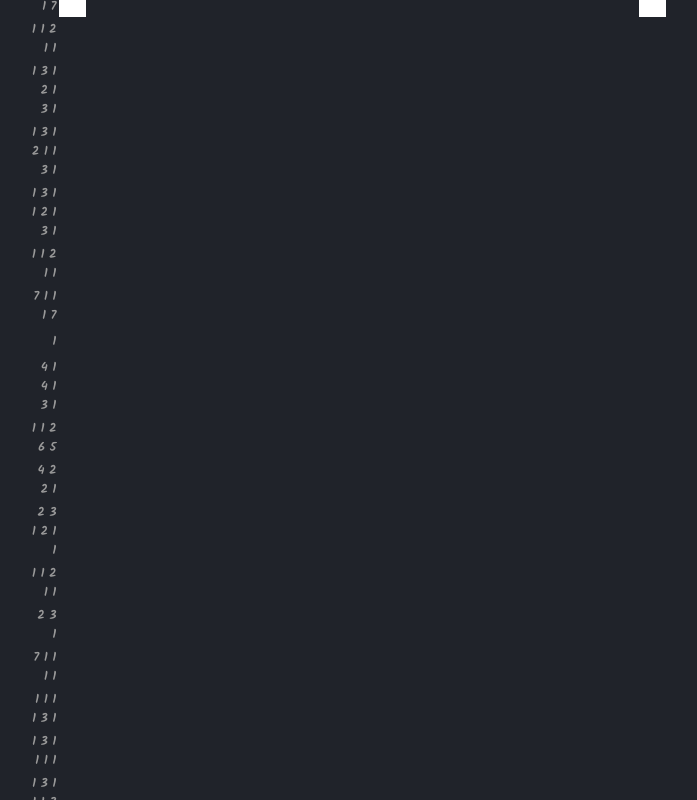
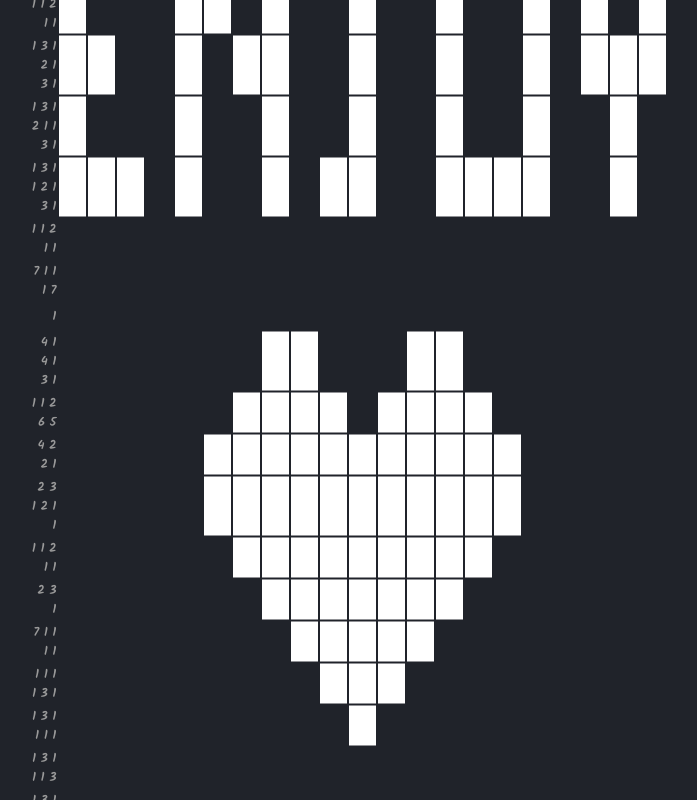
Before and after one commit to geofberard/learning, a React (Create React App) app in the folder front/: page / in a window 1280 px wide. Both pictures are taken after a click on the element "Help !!!!". Shown: the whole page, without its empty margins (292-989 px from the left). Built offline with nearby package versions, Linux system fonts and the light colour scheme.

Commit message:
Final Touch

```diff
--- a/front/src/GameLogin.css
+++ b/front/src/GameLogin.css
@@ -40,3 +40,7 @@
   transform: translate(-50%, -50%);
   background-color: #20232a;
 }
+
+.game-1-help-container button {
+  margin-left: 70px;
+}
--- a/front/src/GameLogin.tsx
+++ b/front/src/GameLogin.tsx
@@ -30,7 +30,7 @@ const GameLogin: React.FC<GameLoginProps> = ({onDone}) => {
             {displayHelp && (
                 <div className="game-1-help-container">
                     <GameLoginHelp/>
-                    <button onClick={() => setDisplayHelp(false)}>Stop</button>
+                    <button onClick={() => setDisplayHelp(false)}>I'm done !!!</button>
                 </div>
             )}
         </div>
--- a/front/src/GameLoginHelp.css
+++ b/front/src/GameLoginHelp.css
@@ -24,5 +24,5 @@
 }
 
 .game-login-help button {
-    margin-left: 42px;
+    margin-left: 70px;
 }
--- a/front/src/GameLoginHelp.tsx
+++ b/front/src/GameLoginHelp.tsx
@@ -27,7 +27,30 @@ const gridCorrection: boolean[][] = [
 ]
 
 const gridInitial: boolean[][] = [
-    [false,true,true,true,true,true,true,true,true,true,true,true,true,true,true,true,true,true,true,true,false],
+    [false,false,false,true,false,true,true,false,true,false,false,false,true,false,false,false,false,true,false,true,false],
+    [false,true,true,true,false,false,true,false,true,true,false,true,true,false,true,true,false,true,false,true,false],
+    [false,false,true,true,false,true,false,false,true,true,false,true,true,false,true,true,false,true,false,false,false],
+    [false,true,true,true,false,true,true,false,true,true,false,true,true,false,true,true,false,true,true,false,true],
+    [false,false,false,true,false,true,true,false,true,false,false,true,true,false,false,false,false,true,true,false,true],
+    [true,true,true,true,true,true,true,true,true,true,true,true,true,true,true,true,true,true,true,true,true],
+    [true,true,true,true,true,true,true,true,true,true,true,true,true,true,true,true,true,true,true,true,true],
+    [true,true,true,true,true,true,true,true,true,true,true,true,true,true,true,true,true,true,true,true,true],
+    [true,true,true,true,true,true,true,false,false,true,true,true,false,false,true,true,true,true,true,true,true],
+    [true,true,true,true,true,true,false,false,false,false,true,false,false,false,false,true,true,true,true,true,true],
+    [true,true,true,true,true,false,false,false,false,false,false,false,false,false,false,false,true,true,true,true,true],
+    [true,true,true,true,true,false,false,false,false,false,false,false,false,false,false,false,true,true,true,true,true],
+    [true,true,true,true,true,true,false,false,false,false,false,false,false,false,false,true,true,true,true,true,true],
+    [true,true,true,true,true,true,true,false,false,false,false,false,false,false,true,true,true,true,true,true,true],
+    [true,true,true,true,true,true,true,true,false,false,false,false,false,true,true,true,true,true,true,true,true],
+    [true,true,true,true,true,true,true,true,true,false,false,false,true,true,true,true,true,true,true,true,true],
+    [true,true,true,true,true,true,true,true,true,true,false,true,true,true,true,true,true,true,true,true,true],
+    [true,true,true,true,true,true,true,true,true,true,true,true,true,true,true,true,true,true,true,true,true],
+    [true,true,true,true,true,true,true,true,true,true,true,true,true,true,true,true,true,true,true,true,true],
+    [true,true,true,true,true,true,true,true,true,true,true,true,true,true,true,true,true,true,true,true,true],
+    [true,true,true,true,true,true,true,true,true,true,true,true,true,true,true,true,true,true,true,true,true],
+]
+
+const cleanGrid: boolean[][] = [
     [true,true,true,true,true,true,true,true,true,true,true,true,true,true,true,true,true,true,true,true,true],
     [true,true,true,true,true,true,true,true,true,true,true,true,true,true,true,true,true,true,true,true,true],
     [true,true,true,true,true,true,true,true,true,true,true,true,true,true,true,true,true,true,true,true,true],
@@ -47,7 +70,8 @@ const gridInitial: boolean[][] = [
     [true,true,true,true,true,true,true,true,true,true,true,true,true,true,true,true,true,true,true,true,true],
     [true,true,true,true,true,true,true,true,true,true,true,true,true,true,true,true,true,true,true,true,true],
     [true,true,true,true,true,true,true,true,true,true,true,true,true,true,true,true,true,true,true,true,true],
-    [false,true,true,true,true,true,true,true,true,true,true,true,true,true,true,true,true,true,true,true,false],
+    [true,true,true,true,true,true,true,true,true,true,true,true,true,true,true,true,true,true,true,true,true],
+    [true,true,true,true,true,true,true,true,true,true,true,true,true,true,true,true,true,true,true,true,true],
 ]
 
 const rowRules: string[] = [
@@ -157,6 +181,7 @@ const GameLoginHelp: React.FC = () => {
                     </tr>
                 ))}
             </table>
+            <button onClick={() => setGridState(cleanGrid)}>Let's go</button>
         </div>
     );
 };
--- a/front/src/GamePuzzle.tsx
+++ b/front/src/GamePuzzle.tsx
@@ -12,6 +12,7 @@ const GamePuzzle: React.FC<GameLoginProps> = ({onDone}) => {
 
     return (
         <div className="game-2-container">
+            <div>Coming soon ... but when ? 🤔</div>
             <DigitalClock onDone={onDone}/>
             <Frame/>
         </div>
--- a/front/src/SelfTimer.tsx
+++ b/front/src/SelfTimer.tsx
@@ -20,7 +20,7 @@ const SelfTimer: React.FC<PropsWithChildren<SelfTimerProps>> = ({children, trigg
         return () => {
             clearInterval(interval);
         };
-    }, []);
+    }, [triggerDate, isTriggered]);
 
     console.log("Refreshing", isTriggered)
 
--- a/front/src/TheEnd.tsx
+++ b/front/src/TheEnd.tsx
@@ -6,7 +6,6 @@ const TheEnd: React.FC = () => {
         <div className="the-end-container">
             <div>Bien joué !!!!! </div>
             <div>Ton Cadeau est en chemin 😊</div>
-
         </div>
     )
 }
```
